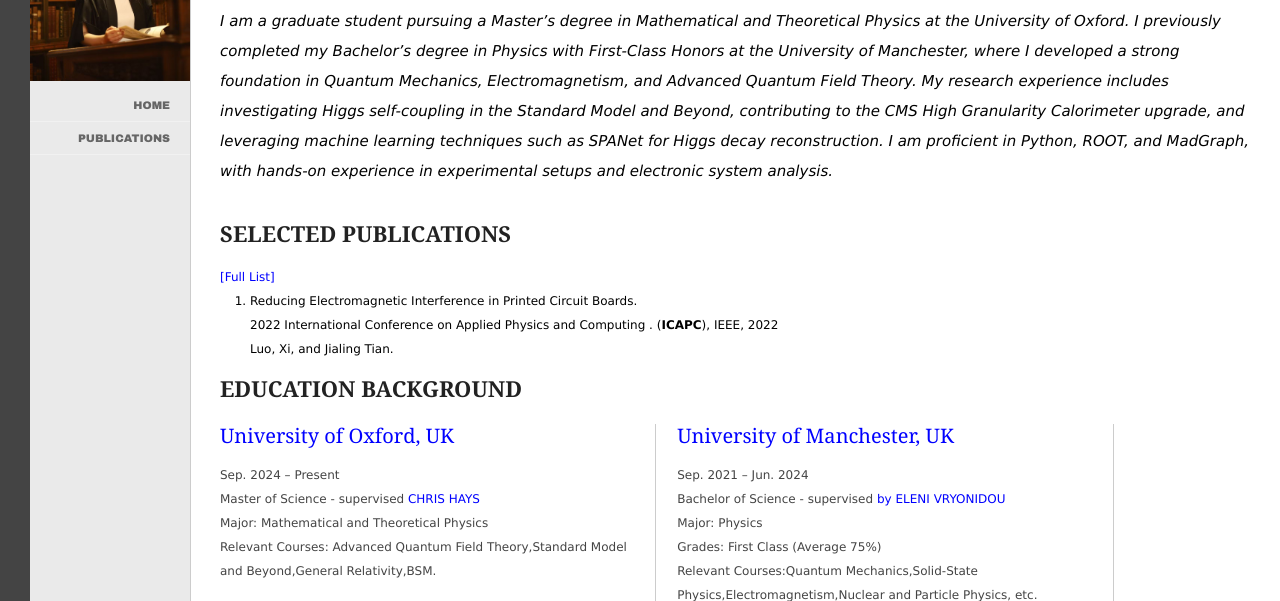
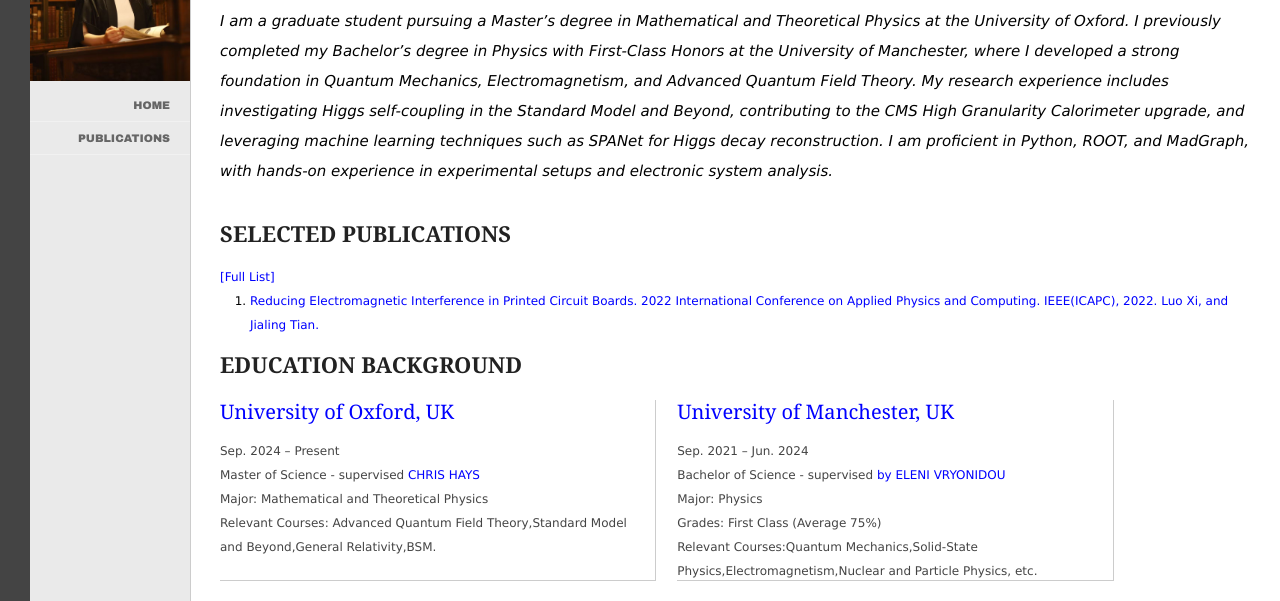
Before and after one commit to XiLuo-Oxford/xiluo-oxford.github.io, a plain HTML site: page index.html in a window 1280 px wide. Shown: the part 199-800 px from the top of the page. Drawn offline with Linux system fonts and the light colour scheme.

Commit message:
Add files via upload

```diff
--- a/index.html
+++ b/index.html
@@ -121,11 +121,7 @@ $(function() {
     <h2>SELECTED PUBLICATIONS</h2>
     <a href="publication.html">[Full List]</a>
           <ol>
-          <li>
-              <p>Reducing Electromagnetic Interference in Printed Circuit Boards.
-             <br>2022 International Conference on Applied Physics and
-             Computing .  (<b>ICAPC</b>), IEEE, 2022<br>
-             Luo, Xi, and Jialing Tian. </p>
+          <li> <a href="https://ieeexplore.ieee.org/document/10091260"> Reducing Electromagnetic Interference in Printed Circuit Boards. 2022 International Conference on Applied Physics and Computing. IEEE(ICAPC), 2022. Luo Xi, and Jialing Tian.</a> </p>
           </li>
         </ol>
 
```
